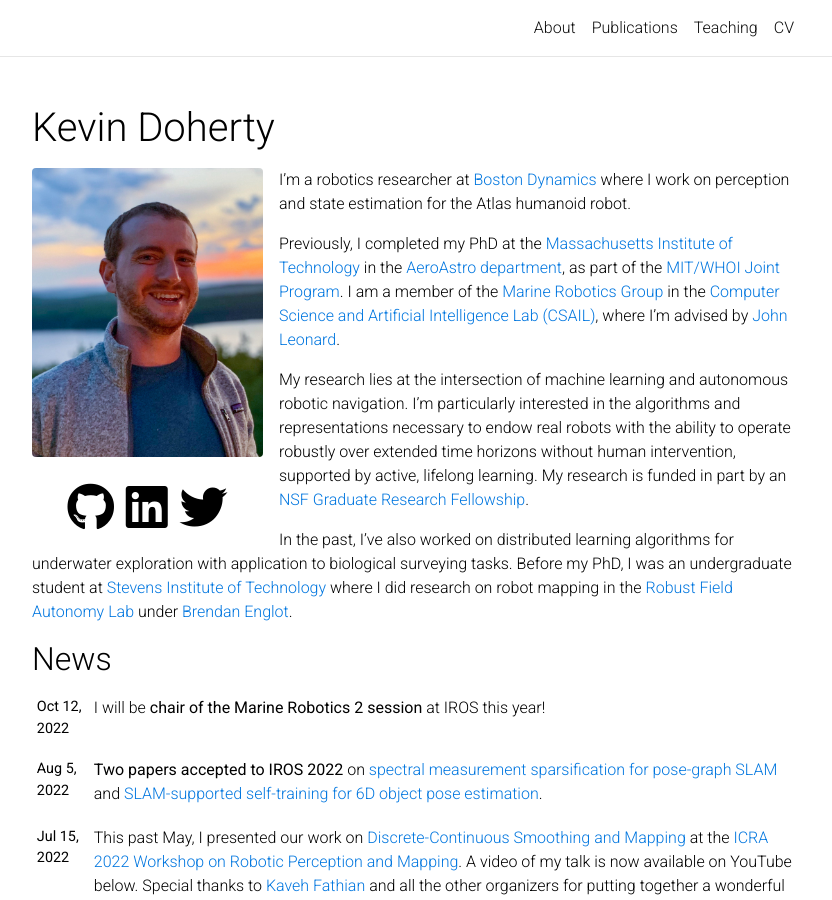
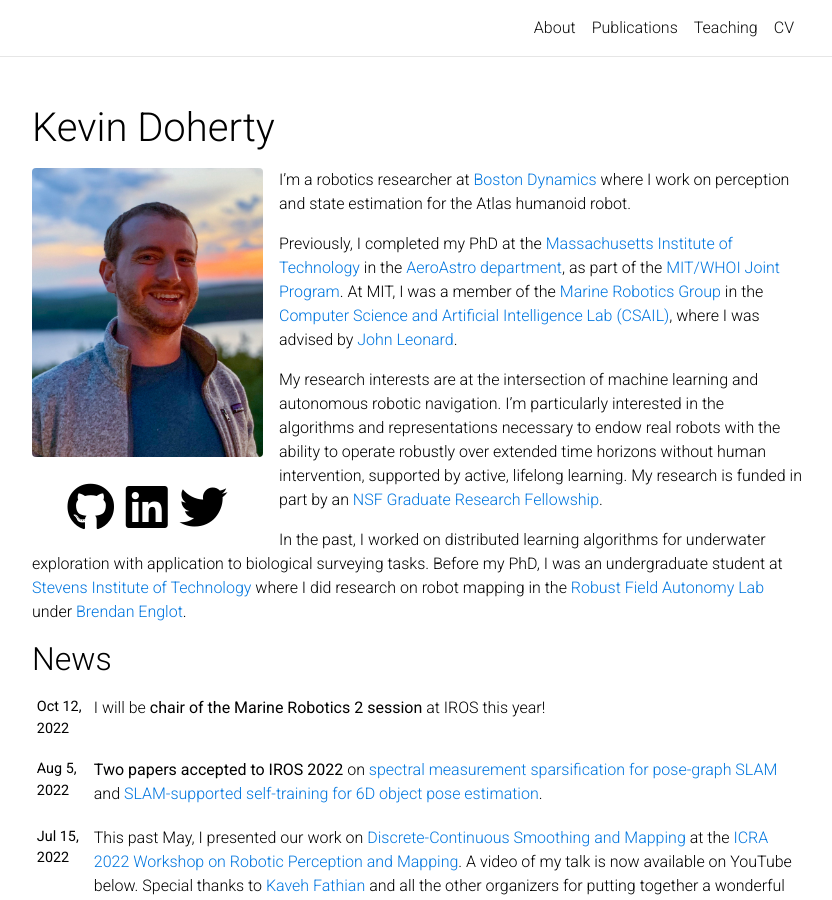
Before and after one commit to keevindoherty/keevindoherty.github.io, a Jekyll site: the page built from _pages/about.md, in a window 1280 px wide and 900 px high. Shown: the whole window, without its empty margins (223-1055 px from the left). Built offline with Jekyll 4.4.1, drawn with Linux system fonts in a browser that asks for light colours; full-size pictures stand in for the smaller copies a plugin makes; comment, search, counter and statistics services are not loaded; a style sheet for code colours, icons or effects is not loaded.

Commit message:
Clean up typos.

```diff
--- a/_pages/about.md
+++ b/_pages/about.md
@@ -19,17 +19,17 @@ I'm a robotics researcher at <a href="https://bostondynamics.com">Boston Dynamic
 Previously, I completed my PhD at the <a href="http://www.mit.edu/">Massachusetts Institute
 of Technology</a> in the <a href="http://aeroastro.mit.edu/">AeroAstro
 department</a>, as part of the <a href="http://mit.whoi.edu/">MIT/WHOI Joint
-Program</a>. I am a member of the <a
+Program</a>. At MIT, I was a member of the <a
 href="http://marinerobotics.mit.edu/">Marine Robotics Group</a> in the <a
 href="http://csail.mit.edu/">Computer Science and Artificial Intelligence Lab
-(CSAIL)</a>, where I'm advised by <a
+(CSAIL)</a>, where I was advised by <a
 href="https://www.csail.mit.edu/person/john-leonard">John Leonard</a>.
 
-My research lies at the intersection of machine learning and autonomous robotic
+My research interests are at the intersection of machine learning and autonomous robotic
 navigation. I'm particularly interested in the algorithms and representations necessary to endow real robots with the ability to operate robustly over extended time horizons without human intervention, supported by active, lifelong learning. My research is funded in part by an <a
 href="https://www.nsfgrfp.org/">NSF Graduate Research Fellowship</a>.
 
-In the past, I've also worked on distributed learning algorithms for underwater
+In the past, I worked on distributed learning algorithms for underwater
 exploration with application to biological surveying tasks. Before my PhD, I was
 an undergraduate student at <a href="http://www.stevens.edu/">Stevens Institute
 of Technology</a> where I did research on robot mapping in the <a
```
